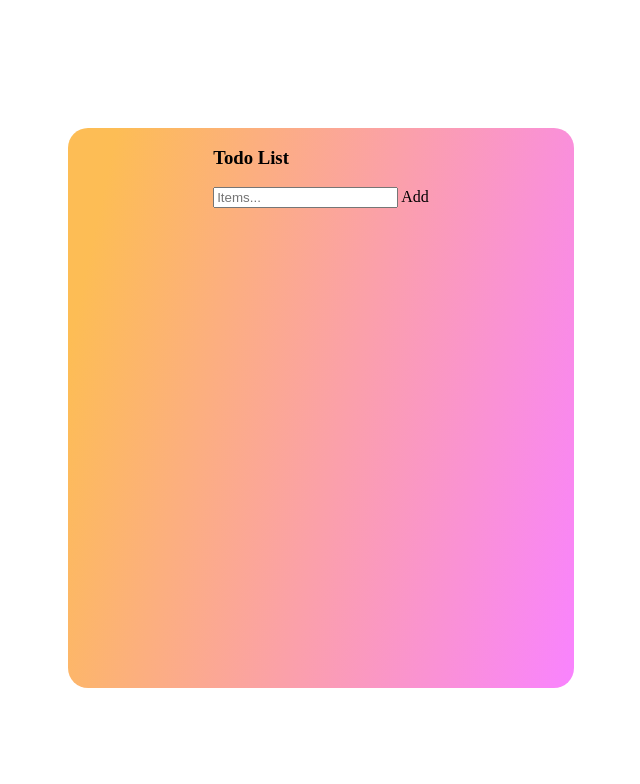
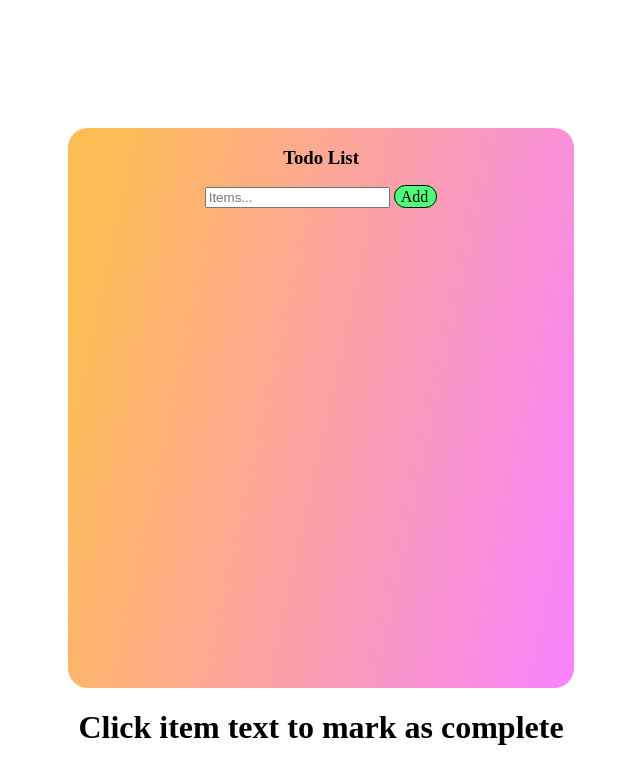
Before and after one commit to Xero1000/To-do-List-Group-Project, a plain HTML site: page index.html in a window 1280 px wide. Shown: the whole page, without its empty margins (319-959 px from the left). Drawn offline with Linux system fonts and the light colour scheme.

Commit message:
Added styling to buttons, centered todo list heading, added h1 header message at bottom

```diff
--- a/app.js
+++ b/app.js
@@ -17,6 +17,7 @@ let list = {
     // Create a new child element for the delete (x) button
     let deleteBtnChild = document.createElement("span");
     deleteBtnChild.textContent = " Delete ";
+    deleteBtnChild.classList.add("btn");
     deleteBtnChild.classList.add("delete_btn");
 
     // Create a new child element for the checkmark
--- a/index.html
+++ b/index.html
@@ -15,17 +15,15 @@
         <div class="todo__header">
             <h3>Todo List</h3>
             <input type="text" class="items_input" placeholder="Items...">
-            <span class="add_btn"> Add</span>
+            <span class="btn add_btn"> Add</span>
         </div>
         <div class="list__display">
             <ul class="list__items">
-                <!-- <li>learn coding <span class="delete_btn">x</span></li>
-                <li>go for dance class <span class="delete_btn">x</span></li>
-                <li>do my coding assginments <span class="delete_btn">x</span></li> -->
+
             </ul>
         </div>
-
     </div>
+    <h1>Click item text to mark as complete</h1>
 
 
     <script src="app.js"></script>
--- a/style.css
+++ b/style.css
@@ -27,14 +27,41 @@ body {
   margin-left: 1rem;
 }
 
-li span.delete_btn {
-  color: red;
+h3 {
+  text-align: center;
+}
+
+.delete_btn {
+  background-color: red;
+  color: black;
   font-weight: bold;
   margin-left: 2rem;
+  padding: 5px;
+}
+
+.delete_btn:hover {
+  background-color: orange;
+}
+
+.add_btn {
+  background-color: rgb(78, 253, 122);
+  padding: 2px 8px 2px 6px;
+}
+
+.add_btn:hover{
+  background-color:aqua;
+}
+
+.btn {
   cursor: pointer;
+  border: solid;
+  border-width: 1px;
+  border-radius: 1em;
 }
+
 li {
   margin: 10px 0;
+  cursor: pointer;
 }
 ul {
   list-style-type: none;
```
